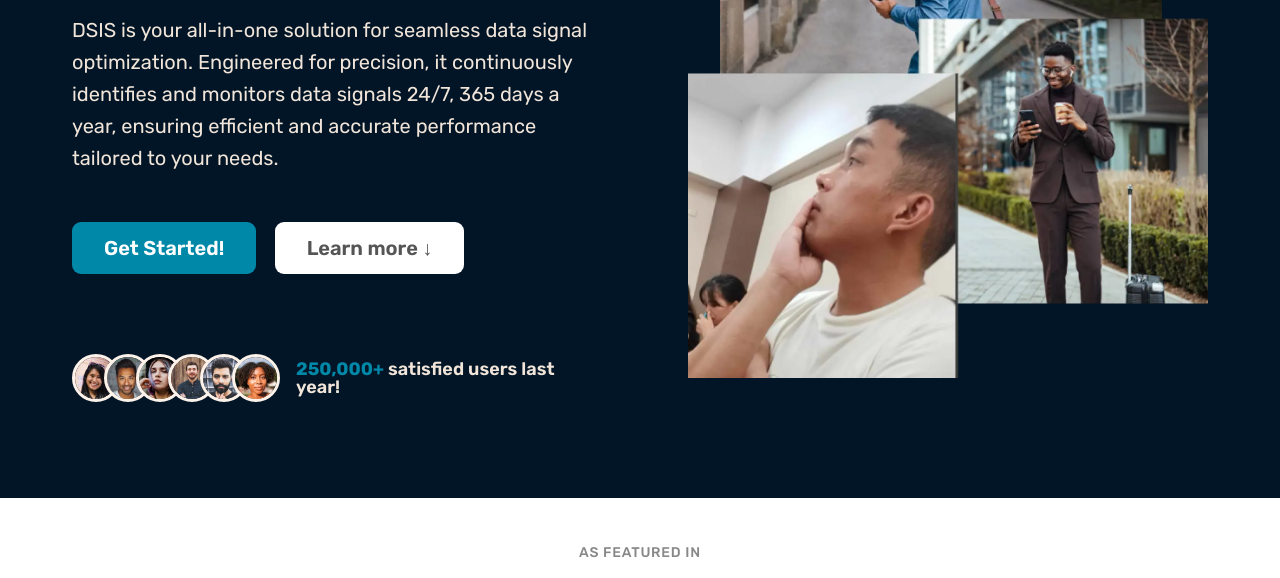
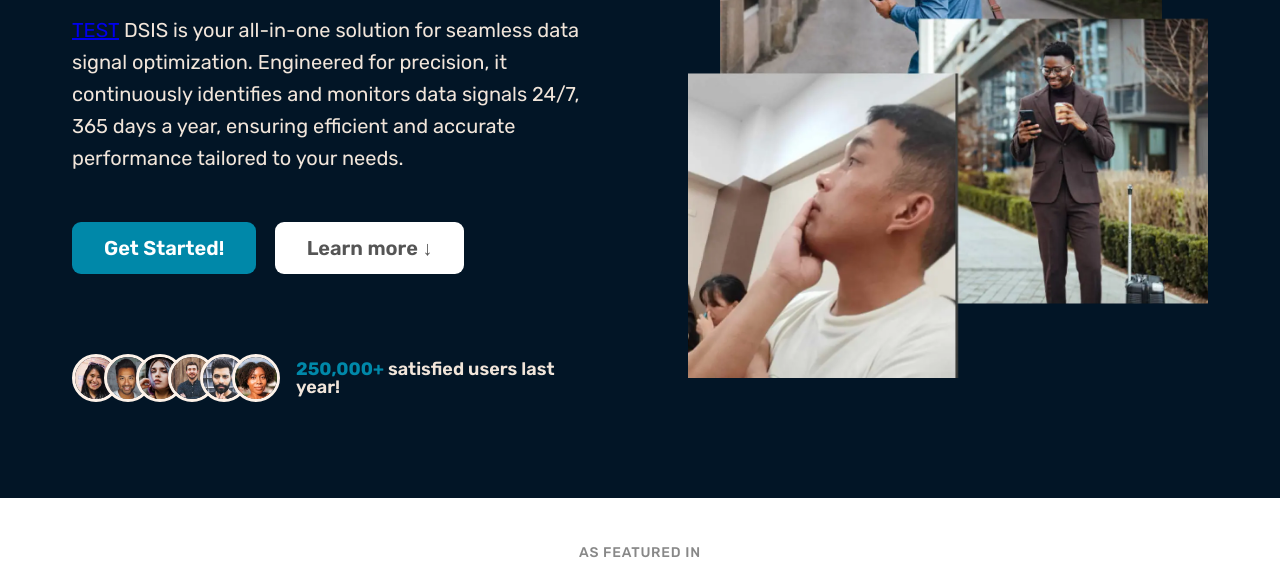
Before and after one commit to PachecoDevworks/DSIS-schoolproject, a plain HTML site: page iphowin project/index.html in a window 1280 px wide. Shown: the part 301-879 px from the top of the page. Drawn offline with nearby package versions, Linux system fonts and the light colour scheme; some packages are replaced by stand-ins of ours; a script that the page names is missing.

Commit message:
index.html

```diff
--- a/iphowin project/index.html
+++ b/iphowin project/index.html
@@ -75,6 +75,7 @@
               Introducing DSIS (Data Signal Identifier System)
             </h1>
             <p class="hero-description">
+              <a href="/index2.html">TEST</a>
               DSIS is your all-in-one solution for seamless data signal
               optimization. Engineered for precision, it continuously identifies
               and monitors data signals 24/7, 365 days a year, ensuring
```
